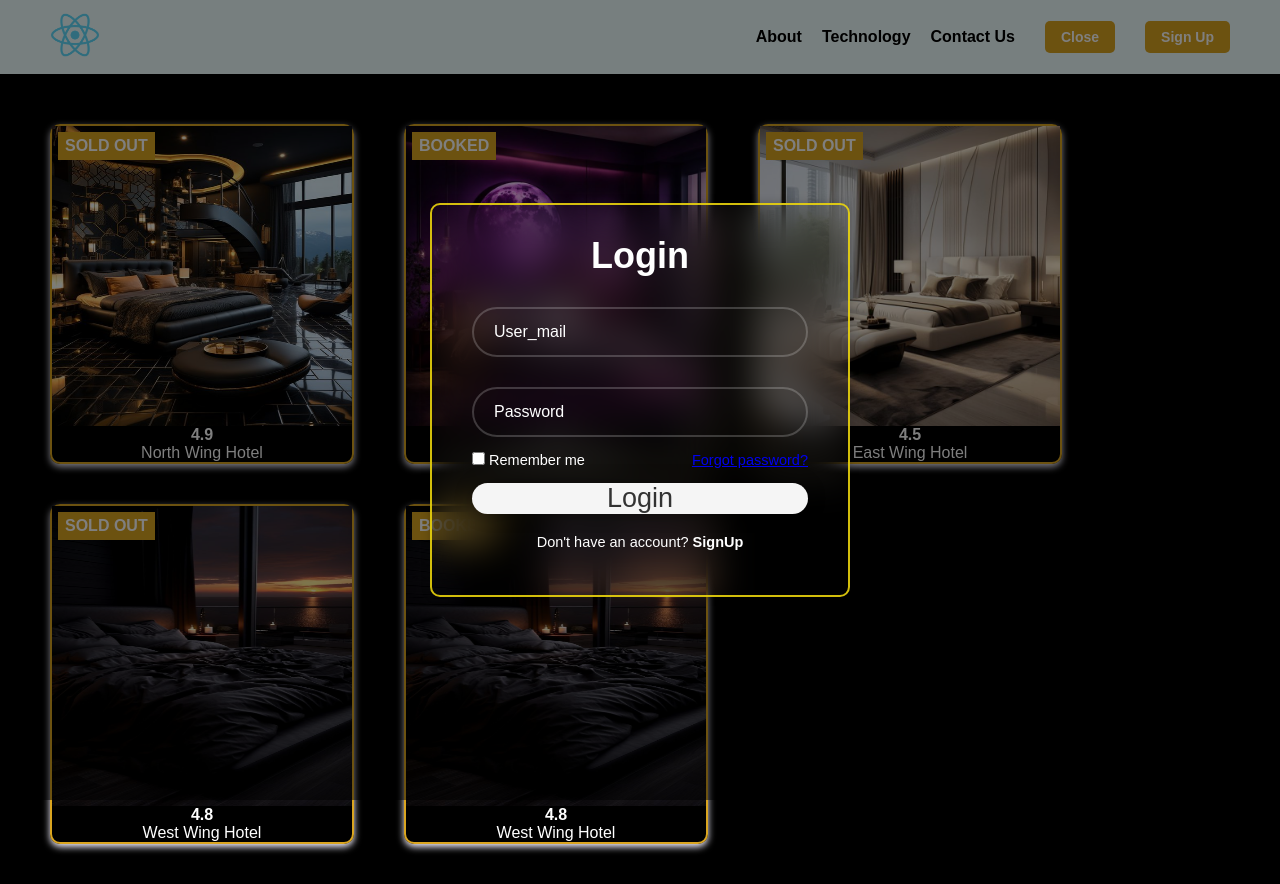
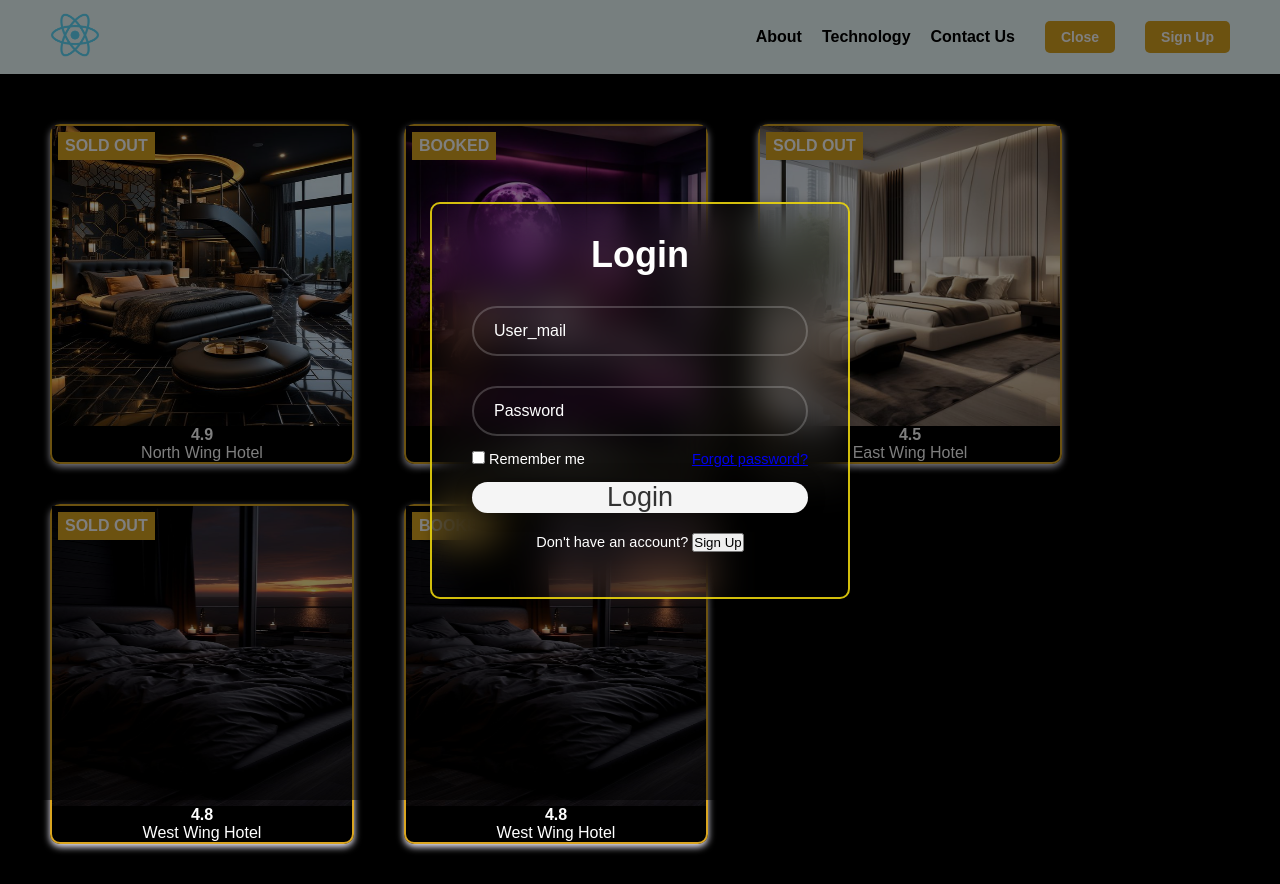
Before and after one commit to Okode100/airbnb-app, a React (Create React App) app: page / in a window 1280 px wide. Both pictures are taken after a click on the button "Sign In". Built offline with nearby package versions, Linux system fonts and the light colour scheme.

Commit message:
finalize the switch logic

```diff
--- a/src/Component/Form/SignIn.js
+++ b/src/Component/Form/SignIn.js
@@ -5,7 +5,7 @@ export default function SignIn({ setShowSignIn }) {
   const handleFormSubmit = (e) => {
     e.preventDefault(); // Prevent the default form submission
     console.log("Form submitted"); // Log details or handle form submission logic
-    setShowSignIn(false); // Hide the form
+    setShowSignIn(false); // Close the SignIn form
   };
 
   return (
@@ -32,7 +32,7 @@ export default function SignIn({ setShowSignIn }) {
           </button>
           <div className="register-link">
             <p>
-              Don't have an account? <a href="SignUp.js">SignUp</a>
+              Don't have an account? <button type="button" onClick={() => setShowSignIn(false)}>Sign Up</button>
             </p>
           </div>
         </form>
--- a/src/Component/Form/SignUp.js
+++ b/src/Component/Form/SignUp.js
@@ -5,14 +5,14 @@ export default function SignUp({ setShowSignUp }) {
   const handleFormSubmit = (e) => {
     e.preventDefault(); // Prevent default form submission
     console.log("Form submitted"); // Log details or handle form submission logic
-    setShowSignUp(false); // Hide the form
+    setShowSignUp(false); // Close the SignUp form
   };
 
   return (
     <div className="signin-modal">
       <div className="signin-wrapper">
         <form onSubmit={handleFormSubmit}>
-        <h1>SignUp</h1>
+          <h1>Sign Up</h1>
           <div className="input-box">
             <label>Username:</label>
             <input type="email" placeholder="user_mail" required />
@@ -21,15 +21,15 @@ export default function SignUp({ setShowSignUp }) {
             <label htmlFor="password">Password:</label>
             <input type="password" placeholder="password" minLength="8" required />
           </div>
-        <button type="submit" className="btn">SignUp</button>
+          <button type="submit" className="btn">Sign Up</button>
           <div className="input-box">
             <label>
-            Already have an account? <a href="/signin">Sign In</a>
+              Already have an account?
+              <button type="button" onClick={() => setShowSignUp(false)}>Sign In</button>
             </label>
           </div>
         </form>
       </div>
     </div>
-
   );
 }
```
Lines whose indentation alone changed are shown as unchanged.
